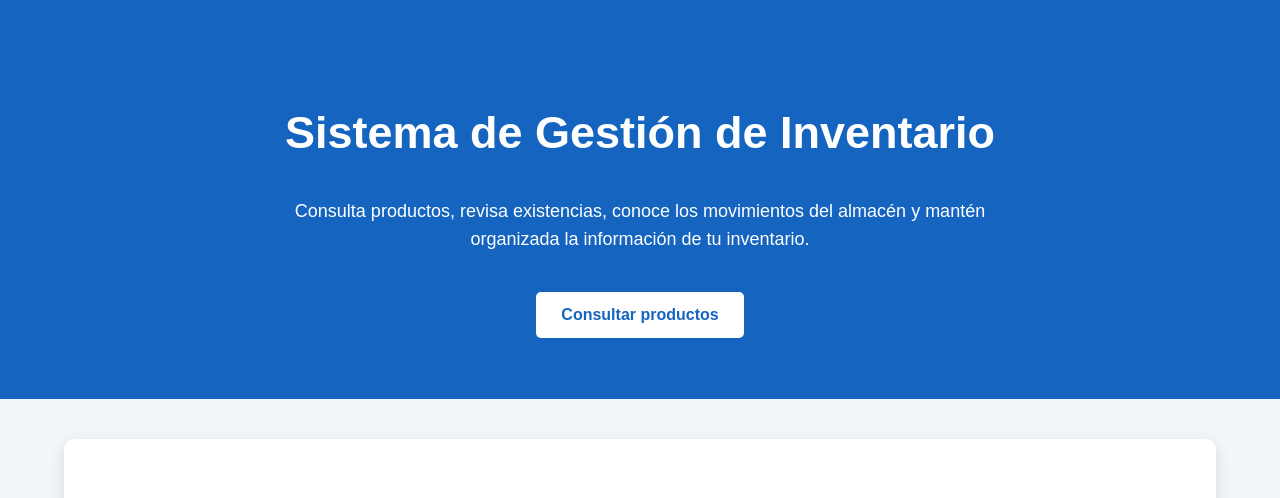
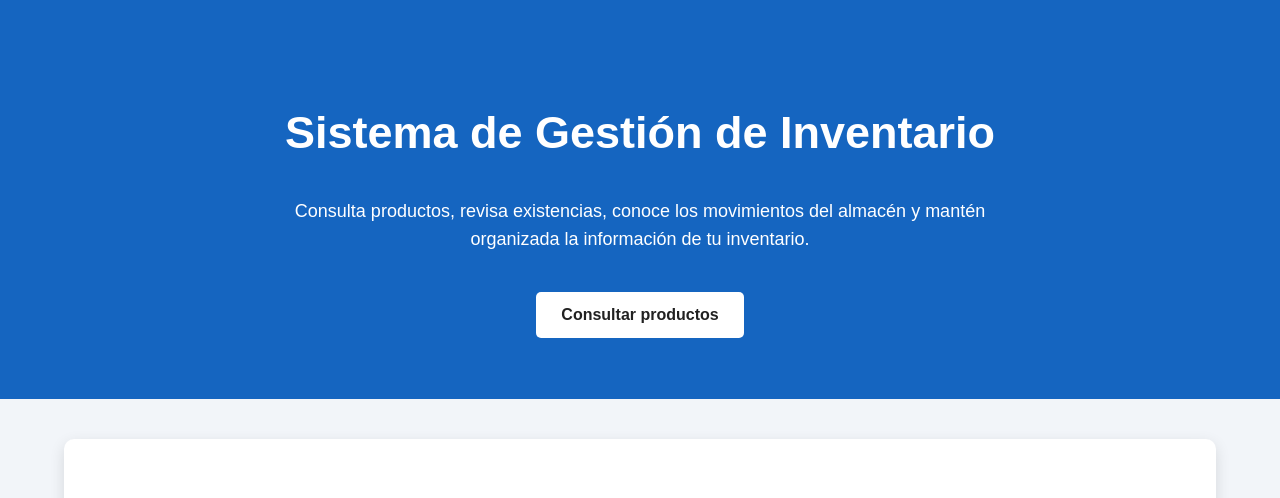
Before and after one commit to EmiMarJua/Proyecto-Sistema-Frontend, a PHP site: page / in a window 1280 px wide. Shown: the part 239-737 px from the top of the page. Run offline with PHP 8.4, Linux system fonts and the light colour scheme.

Commit message:
nada nuevo

```diff
--- a/style.css
+++ b/style.css
@@ -185,7 +185,7 @@ header h1 {
 
 .botonPrincipal {
     background-color: var(--blanco);
-    color: var(--primario);
+    color: var(--oscuro);
     padding: 1rem 2.5rem;
     font-size: 1.6rem;
     font-weight: bold;
@@ -217,8 +217,6 @@ header h1 {
 
 .boton:hover,
 .boton:focus,
-.botonPrincipal:hover,
-.botonPrincipal:focus,
 .botonCentrado:hover,
 .botonCentrado:focus {
     background-color: var(--primario-oscuro);
```
